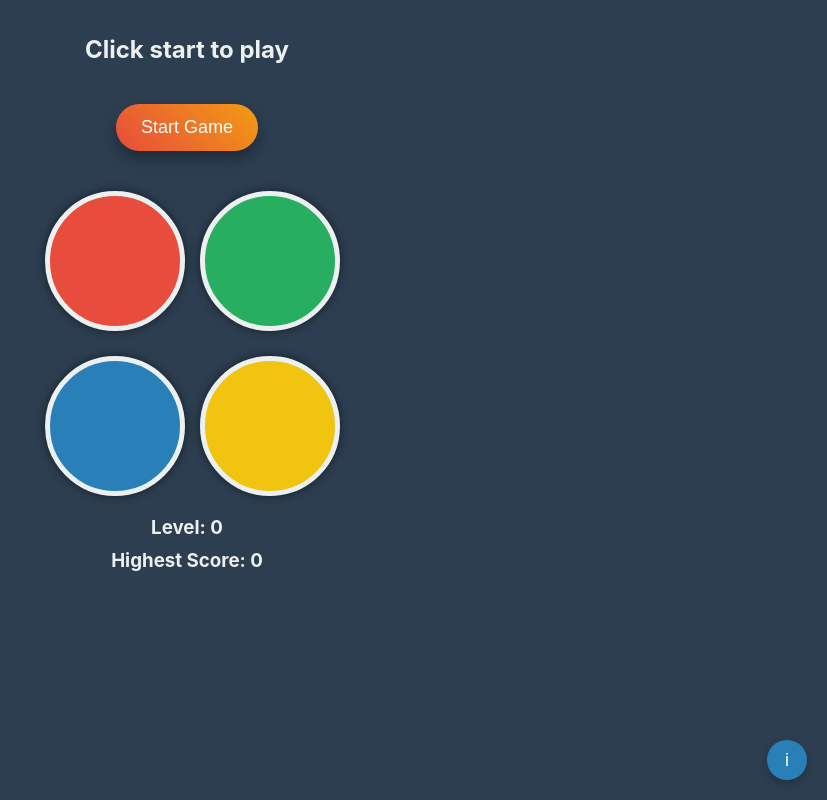
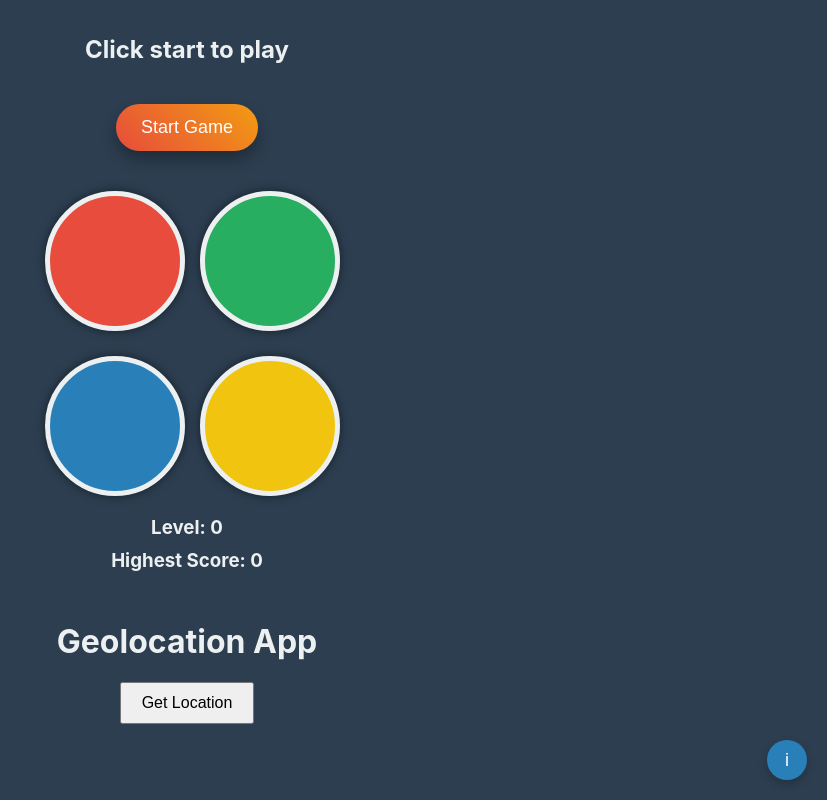
Before and after one commit to hemilrajpura-simform/simon-says-game, a React (Create React App) app: page / in a window 1280 px wide. Shown: the whole page, without its empty margins (453-1280 px from the left). Built offline with nearby package versions, Linux system fonts and the light colour scheme.

Commit message:
feat: add geo location api feature

```diff
--- /dev/null
+++ b/src/components/GetLocation.tsx
@@ -0,0 +1,66 @@
+import React, { useState } from "react";
+
+const GetLocation: React.FC = () => {
+  const [location, setLocation] = useState<{ lat: number; lon: number } | null>(
+    null
+  );
+  const [errorMessage, setErrorMessage] = useState<string | null>(null);
+
+  const getLocation = () => {
+    if (navigator.geolocation) {
+      navigator.geolocation.getCurrentPosition(
+        (position) => {
+          const { latitude, longitude } = position.coords;
+          setLocation({ lat: latitude, lon: longitude });
+          setErrorMessage(null);
+        },
+        (error) => {
+          switch (error.code) {
+            case error.PERMISSION_DENIED:
+              setErrorMessage("User denied the request for Geolocation.");
+              break;
+            case error.POSITION_UNAVAILABLE:
+              setErrorMessage("Location information is unavailable.");
+              break;
+            case error.TIMEOUT:
+              setErrorMessage("The request to get user location timed out.");
+              break;
+            default:
+              setErrorMessage("An unknown error occurred.");
+          }
+        }
+      );
+    } else {
+      setErrorMessage("Geolocation is not supported by this browser.");
+    }
+  };
+
+  return (
+    <div style={{ textAlign: "center", marginTop: "50px" }}>
+      <h1>Geolocation App</h1>
+
+      <button
+        onClick={getLocation}
+        style={{ padding: "10px 20px", fontSize: "16px" }}
+      >
+        Get Location
+      </button>
+
+      {location && (
+        <div>
+          <h2>Your Location:</h2>
+          <p>Latitude: {location.lat}</p>
+          <p>Longitude: {location.lon}</p>
+        </div>
+      )}
+
+      {errorMessage && (
+        <div style={{ color: "red", marginTop: "20px" }}>
+          <p>Error: {errorMessage}</p>
+        </div>
+      )}
+    </div>
+  );
+};
+
+export default GetLocation;
--- a/src/pages/SimonSays.tsx
+++ b/src/pages/SimonSays.tsx
@@ -2,6 +2,7 @@ import React, { useState, useEffect } from "react";
 import SimonButton from "../components/SimonButton";
 import GameStatus from "../components/GameStatus";
 import InfoButton from "../components/InfoButton";
+import GetLocation from "../components/GetLocation";
 
 const colors = ["#e74c3c", "#27ae60", "#2980b9", "#f1c40f"];
 
@@ -202,7 +203,7 @@ const SimonSays: React.FC = () => {
       )}
 
       {isOnline && <div className="online-popup">You are back online!</div>}
-
+      <GetLocation />
       <InfoButton />
     </div>
   );
```
